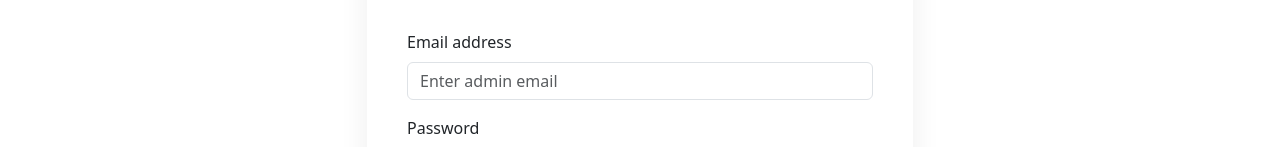
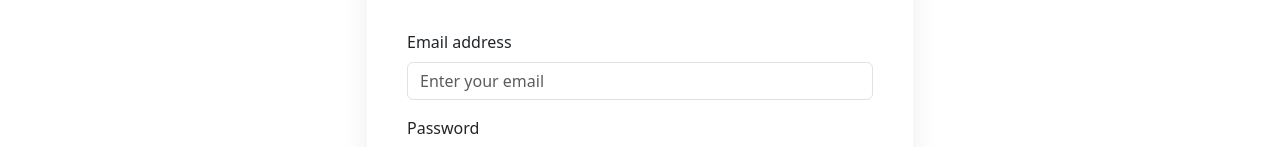
Before and after one commit to Abejide1/RSVP, a React (Create React App) app in the folder david-sukeina-wedding/: page /login in a window 1280 px wide. Shown: the part 278-425 px from the top of the page. Built offline with nearby package versions, Linux system fonts and the light colour scheme; no server answers.

Commit message:
fix to login screen

```diff
--- a/david-sukeina-wedding/src/pages/Login.js
+++ b/david-sukeina-wedding/src/pages/Login.js
@@ -63,7 +63,7 @@ const Login = () => {
                     value={form.email}
                     onChange={handleChange}
                     required
-                    placeholder="Enter admin email"
+                    placeholder="Enter your email"
                   />
                 </Form.Group>
                 <Form.Group className="mb-4" controlId="password">
```
